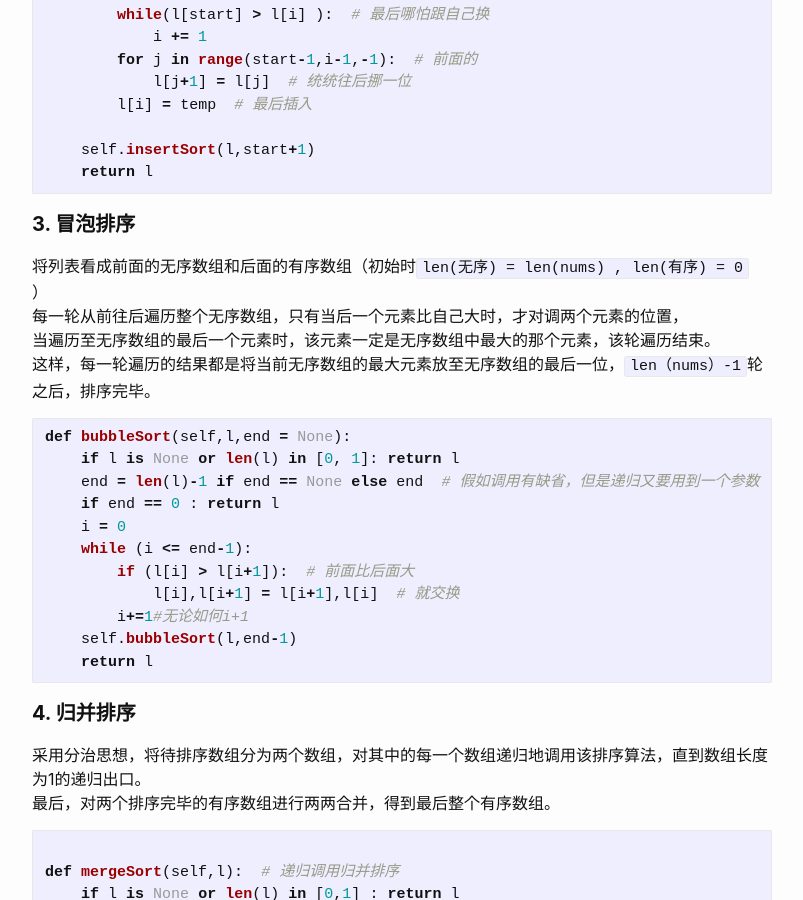
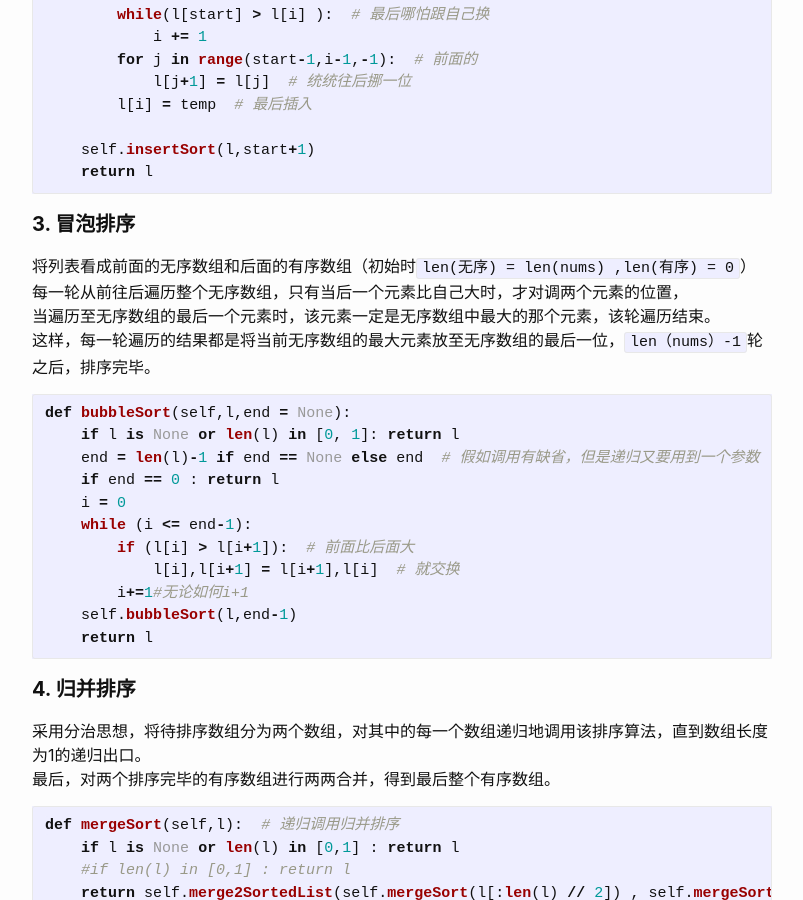
Before and after one commit to Artificial-Ridiculous/Artificial-Ridiculous.github.io, a Jekyll site: the page built from _posts/2019-03-31-排序算法.markdown, in a window 1280 px wide and 900 px high, scrolled down 1336 px. Shown: the whole window, without its empty margins (238-1041 px from the left). Built offline with Jekyll 4.4.1, drawn with Linux system fonts in a browser that asks for light colours; comment, search, counter and statistics services are not loaded.

````diff
--- a/_posts/2019-03-31-排序算法.markdown
+++ b/_posts/2019-03-31-排序算法.markdown
@@ -5,19 +5,22 @@ date:   2019-03-31 21:37:25 +0800
 categories: codes
 ---
 
-
 给定一个整数列表，对列表进行排序。
 
 示例：
 
 ### 输入：
+
 ```python
 [73, -22, 93, -43, 55, -14, 28, -22, 65, -39, 0]
 ```
+
 ### 输出：
+
 ```python
 [-43, -39, -22, -22, -14, 0, 28, 55, 65, 73, 93]
 ```
+
 ### 解答：
 
 #### **1. 选择排序**
@@ -43,11 +46,12 @@ def chooseSort(self,l,start = 0):  # start为无序数组的起始下标
     return l
 ```
 
+#### **2. 插入排序**
 
-#### **2. 插入排序**
 将列表看成前面的有序数组和后面的无序数组（初始时将第一个元素默认视为有序数组）。
 每一轮将无序数组的第一个元素插入有序数组的恰当位置。
 下一轮开始时，有序数组长度`+1`，无序数组长度`-1`。直到`len(有序) == len(nums)`。
+
 ```python
 def insertSort(self,l,start = 1):  # start为无序数组的第一位 第0位默认有序
     if l is None or len(l) in [0, 1]: return l
@@ -64,11 +68,14 @@ def insertSort(self,l,start = 1):  # start为无序数组的第一位 第0位默
     self.insertSort(l,start+1)
     return l
 ```
+
 #### **3. 冒泡排序**
-将列表看成前面的无序数组和后面的有序数组（初始时`len(无序) = len(nums) , len(有序) = 0 `）
+
+将列表看成前面的无序数组和后面的有序数组（初始时`len(无序) = len(nums) ,len(有序) = 0`）
 每一轮从前往后遍历整个无序数组，只有当后一个元素比自己大时，才对调两个元素的位置，
 当遍历至无序数组的最后一个元素时，该元素一定是无序数组中最大的那个元素，该轮遍历结束。
 这样，每一轮遍历的结果都是将当前无序数组的最大元素放至无序数组的最后一位，`len（nums）-1`轮之后，排序完毕。
+
 ```python
 def bubbleSort(self,l,end = None):
     if l is None or len(l) in [0, 1]: return l
@@ -82,16 +89,17 @@ def bubbleSort(self,l,end = None):
     self.bubbleSort(l,end-1)
     return l
 ```
+
 #### **4. 归并排序**
+
 采用分治思想，将待排序数组分为两个数组，对其中的每一个数组递归地调用该排序算法，直到数组长度为1的递归出口。
 最后，对两个排序完毕的有序数组进行两两合并，得到最后整个有序数组。
+
 ```python
-
 def mergeSort(self,l):  # 递归调用归并排序
     if l is None or len(l) in [0,1] : return l
     #if len(l) in [0,1] : return l
     return self.merge2SortedList(self.mergeSort(l[:len(l) // 2]) , self.mergeSort(l[len(l) // 2:]))
-
 
 def merge2SortedList(self,l1,l2,result = None):  # 对两个排序完毕的有序数组进行两两合并
     result = [] if result is None else result
@@ -112,12 +120,12 @@ def merge2SortedList(self,l1,l2,result = None):  # 对两个排序完毕的有
     return result
 
 ```
+
 #### **5. 快速排序**
+
 也是采用分治思想，每一轮排序后，用一个中间数将数组分为了左右两个部分，
 其中左边部分全部比中间数小，右边部分全部比中间数大。
 再递归的对左右两个数组调用快速排序，直到递归出口，此时整个数组有序。
-
-
 
 ```python
 def fastSort(self,l,start = None,end = None):
@@ -144,6 +152,7 @@ def fastSort(self,l,start = None,end = None):
 ```
 
 #### **6. 希尔排序**
+
 插入排序的变种，依次按照从大到小的步长对待排数组的子序列进行插入排序，
 最后以`1`的步长对整个大致有序数组进行一次插入排序，得到有序数组。
 
@@ -162,10 +171,13 @@ def shellSort(self,l,step = None):
         self.shellSort(l,step//2)
     return l
 ```
+
 #### **7. 堆排序**
+
 最大**堆**定义：满足**父结点比左右两个子结点都大**这一条件的完全二叉树。
 将待排数组视为一棵完全二叉树，对其作调整，使其满足（最大）堆定义，
 然后每一轮将堆顶结点与堆尾结点对调（相当于将最大值放在数组最后），并将堆的长度`-1` 。
+
 ```python
 def heapSort(self,l):  # 建立堆，每轮遍历将堆顶节点（最大）
     if l is None or len(l) in [0, 1]: return l
@@ -194,7 +206,9 @@ def buildHeap(self,l):  # 建立一个堆
         self.adjustHeap(l,i,len(l))  # 进行堆的调整，使其满足堆定义
 
 ```
+
 #### **8. 基数排序**
+
 堆排序的思想是将各个元素从低位到高位依次作比较。
 具体实现是在从低位到高位的每一位分别设置10个桶，每个元素的该位数字是几就放入哪个桶。
 最后将所有桶中的元素依次取出，再进行下一次装桶，直到最高位。
````
